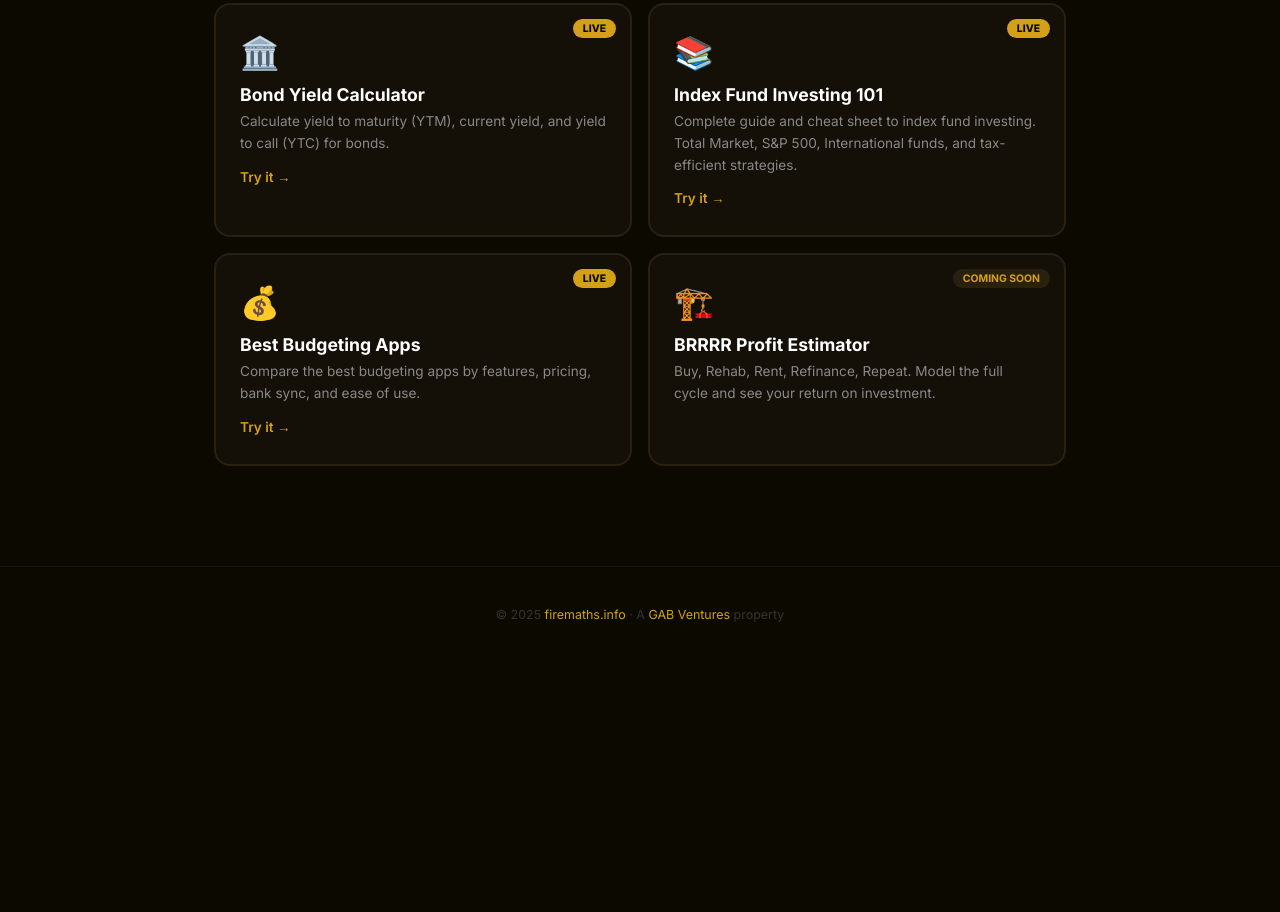
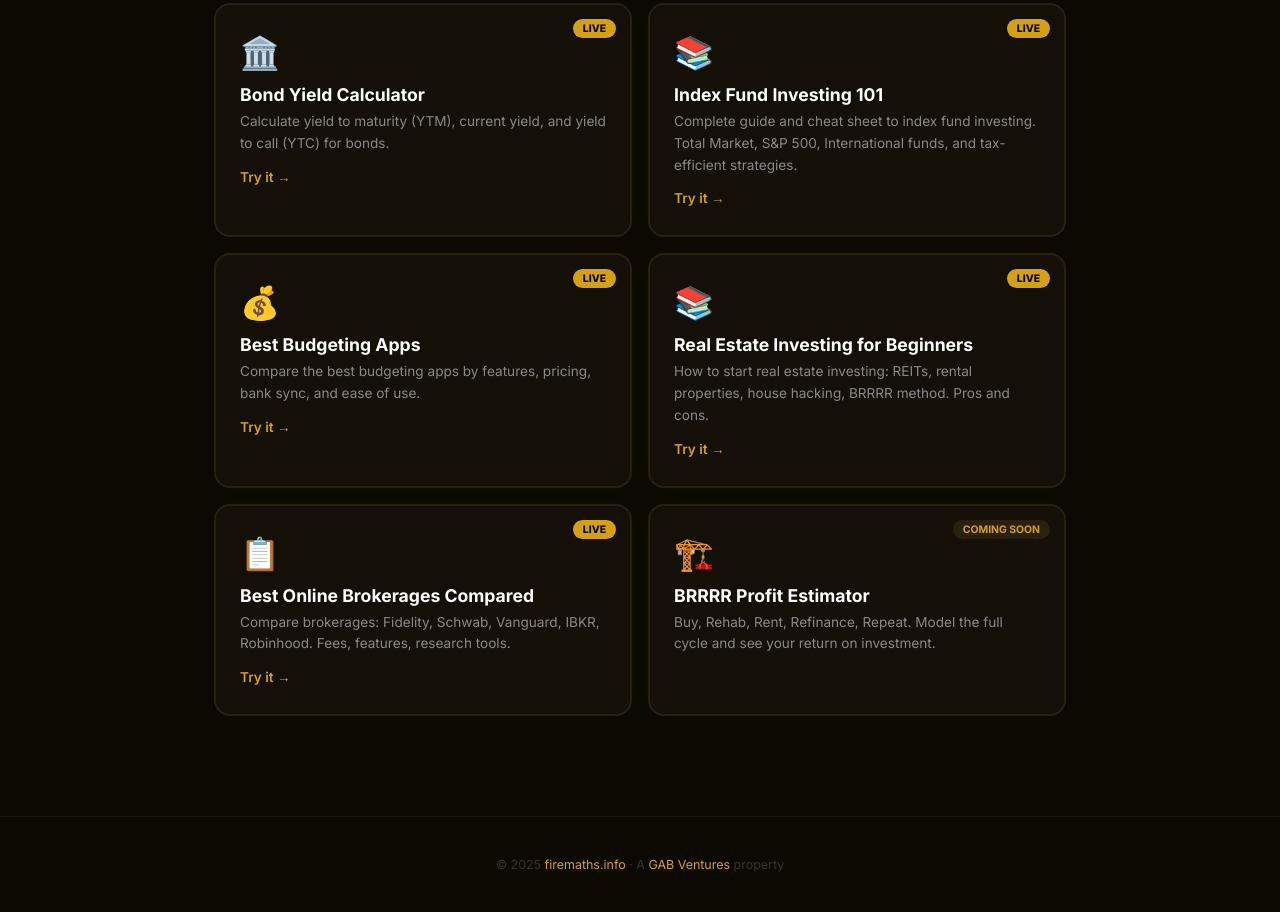
Before and after one commit to GabrielDancause/firemaths-info, an Astro site: page / in a window 1280 px wide. Shown: the part 4220-5132 px from the top of the page. Before the commit the page ends 4882 px from the top, so only its background shows below. Built offline with nearby package versions, Linux system fonts and the light colour scheme; Astro itself is replaced by a stand-in of ours.

Commit message:
Add guide-real-estate and list-brokerages to homepage

```diff
--- a/src/pages/index.astro
+++ b/src/pages/index.astro
@@ -39,6 +39,8 @@ const tools = [
   { emoji: "🏛️", name: "Bond Yield Calculator", slug: "/bond-yield", desc: "Calculate yield to maturity (YTM), current yield, and yield to call (YTC) for bonds." },
   { emoji: "📚", name: "Index Fund Investing 101", slug: "/guide-index-funds", desc: "Complete guide and cheat sheet to index fund investing. Total Market, S&P 500, International funds, and tax-efficient strategies." },
   { emoji: "💰", name: "Best Budgeting Apps", desc: "Compare the best budgeting apps by features, pricing, bank sync, and ease of use.", slug: "/list-budgeting-apps" },
+  { emoji: "📚", name: "Real Estate Investing for Beginners", desc: "How to start real estate investing: REITs, rental properties, house hacking, BRRRR method. Pros and cons.", slug: "/guide-real-estate" },
+  { emoji: "📋", name: "Best Online Brokerages Compared", desc: "Compare brokerages: Fidelity, Schwab, Vanguard, IBKR, Robinhood. Fees, features, research tools.", slug: "/list-brokerages" },
   { emoji: "🏗️", name: "BRRRR Profit Estimator", desc: "Buy, Rehab, Rent, Refinance, Repeat. Model the full cycle and see your return on investment.", soon: true },
 ];
 ---
```
